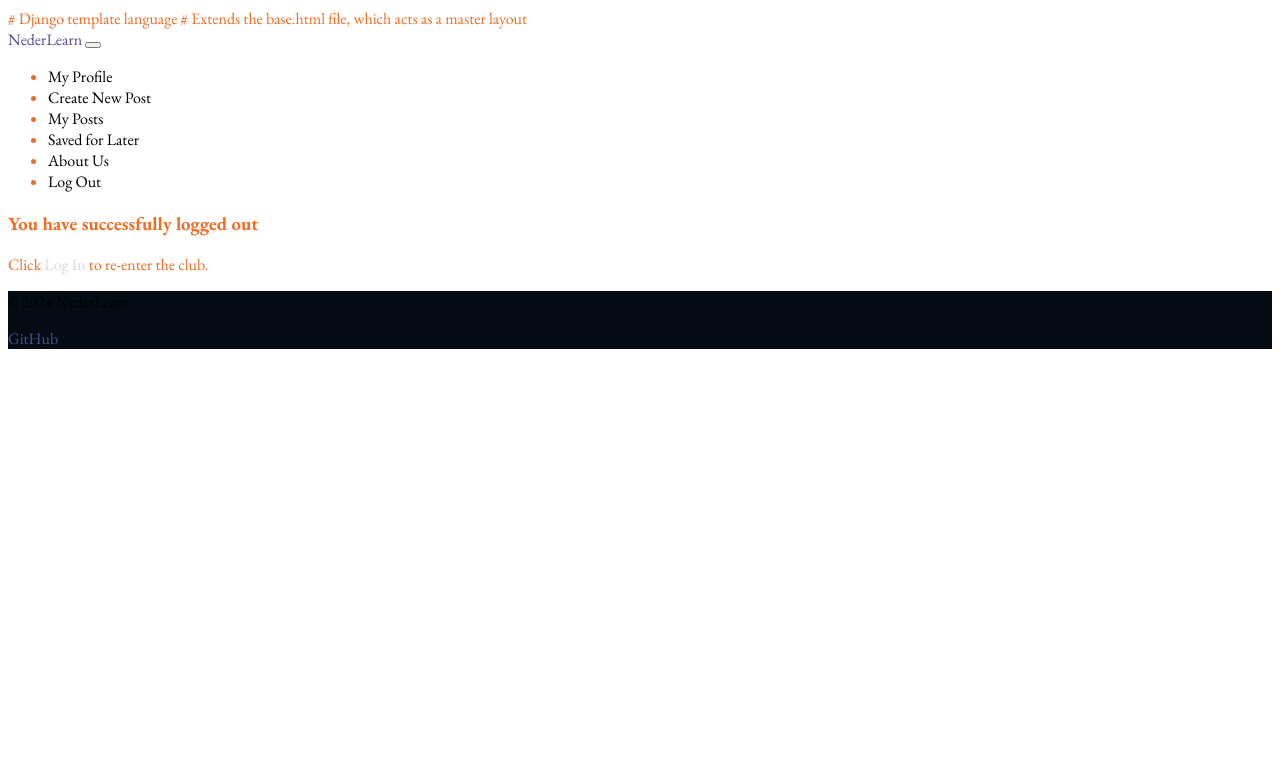
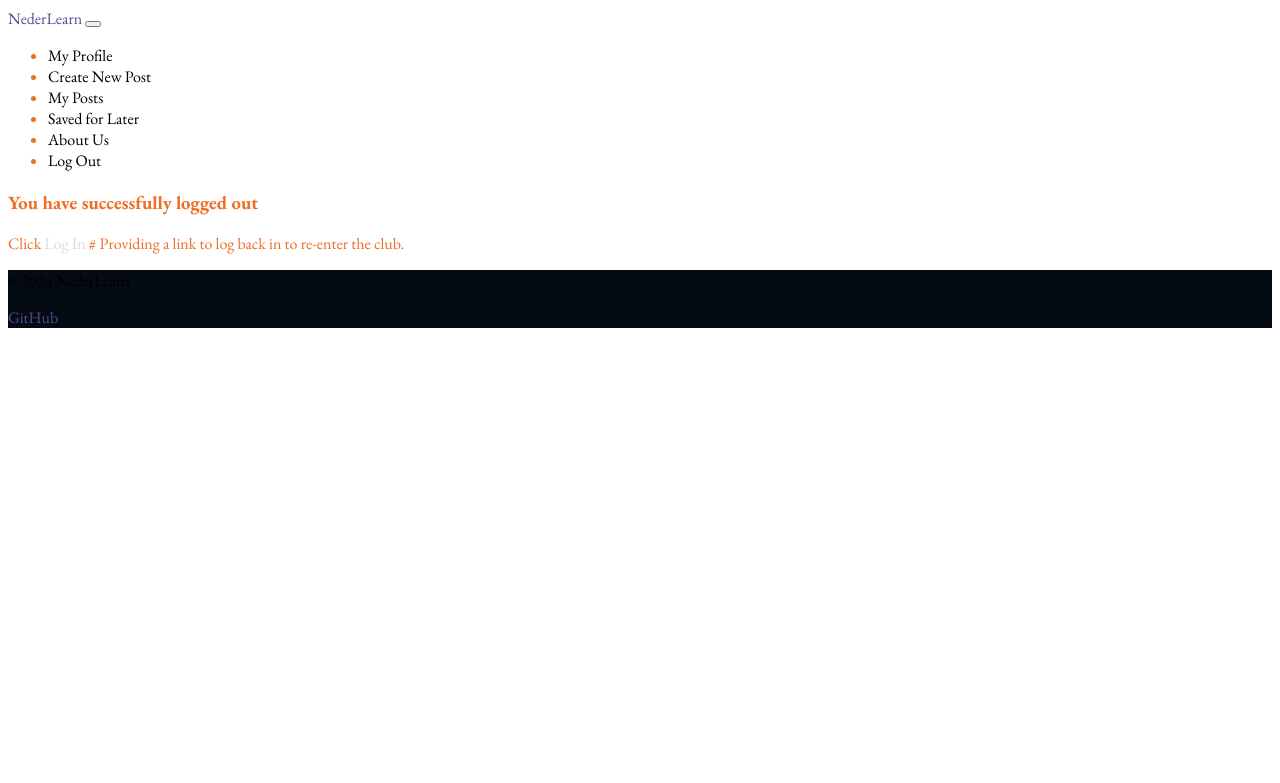
Before and after one commit to Blignaut24/NederLearn_V2, a Django app: page /accounts/logout/ in a window 1280 px wide. Shown: the top 783 px of the page. Run offline with Django 4.2, Linux system fonts and the light colour scheme; the visitor is signed in with stand-in values (Sample User, id 1); some libraries are stand-ins or nearby versions; some web fonts are replaced.

Commit message:
fix: update settings.py and logout.html

```diff
--- a/nederlearn/settings.py
+++ b/nederlearn/settings.py
@@ -66,7 +66,7 @@ INSTALLED_APPS = [
 SITE_ID = 1
 
 LOGIN_REDIRECT_URL = '/'
-LOGOUT_REDIRECT_URL = '/accounts/logout.html'
+LOGOUT_REDIRECT_URL = '/account/logout.html'
 
 CRISPY_TEMPLATE_PACK = 'bootstrap4'
 
--- a/templates/account/logout.html
+++ b/templates/account/logout.html
@@ -1,23 +1,23 @@
-# Django template language
-# Extends the base.html file, which acts as a master layout
-{% extends "base.html" %}
+{% extends "base.html" %}  # This line is extending the base.html file
 
-# Load internationalization and account modules from Django
 {% load i18n %}
 {% load account socialaccount %}
 
-# Set the title of the head block to "Sign Up"
 {% block head_title %}{% trans "Sign Up" %}{% endblock %}
 
-# Define the content of the page
 {% block content %}
+
 <div class="container">
     <div class="row">
         <div class="col-md-8 mt-3 offset-md-2">
             <h3>{% trans "You have successfully logged out" %}</h3>
+
             <p>{% blocktrans %}Click <a class="link" href="{{ login_url }}">Log
-                In</a> to re-enter the club.{% endblocktrans %}</p>
+                    In</a>  # Providing a link to log back in
+                to re-enter the club.{% endblocktrans %}</p>
+            </p>
         </div>
     </div>
 </div>
+
 {% endblock %}
```
